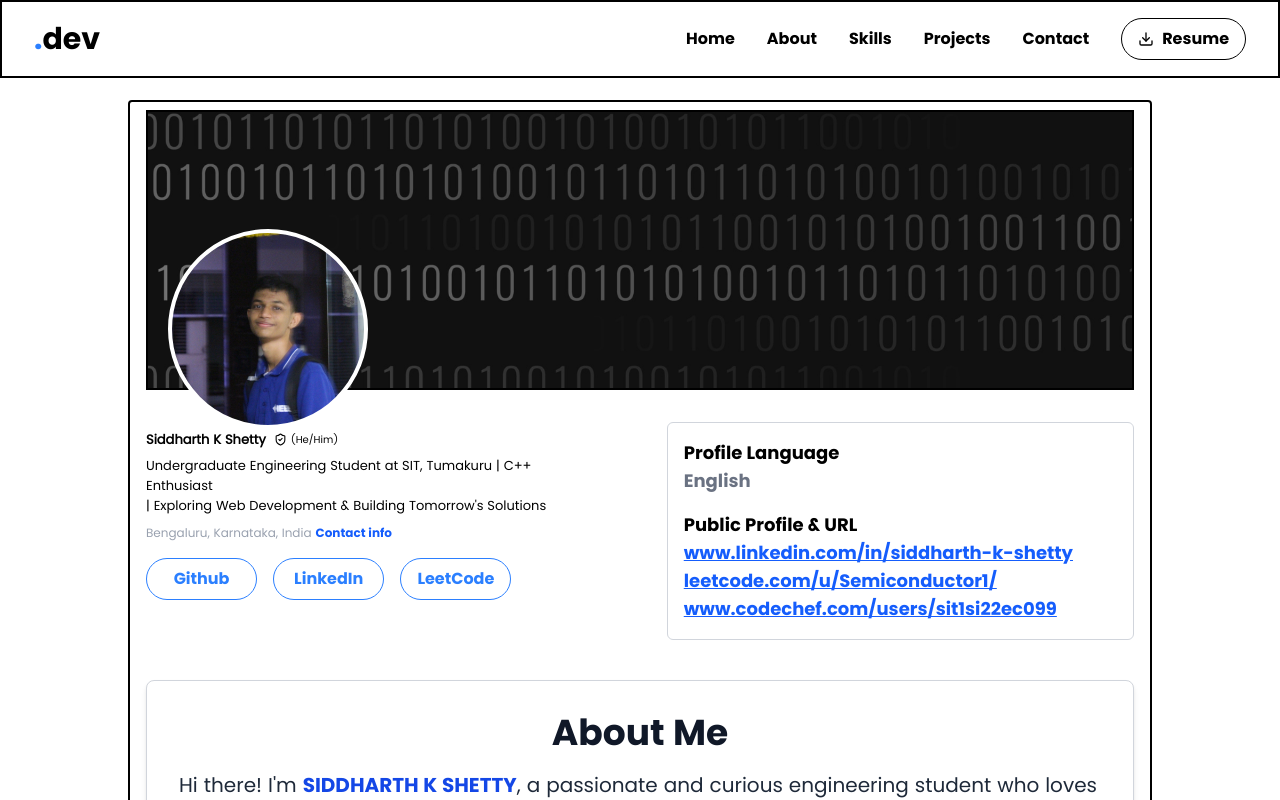
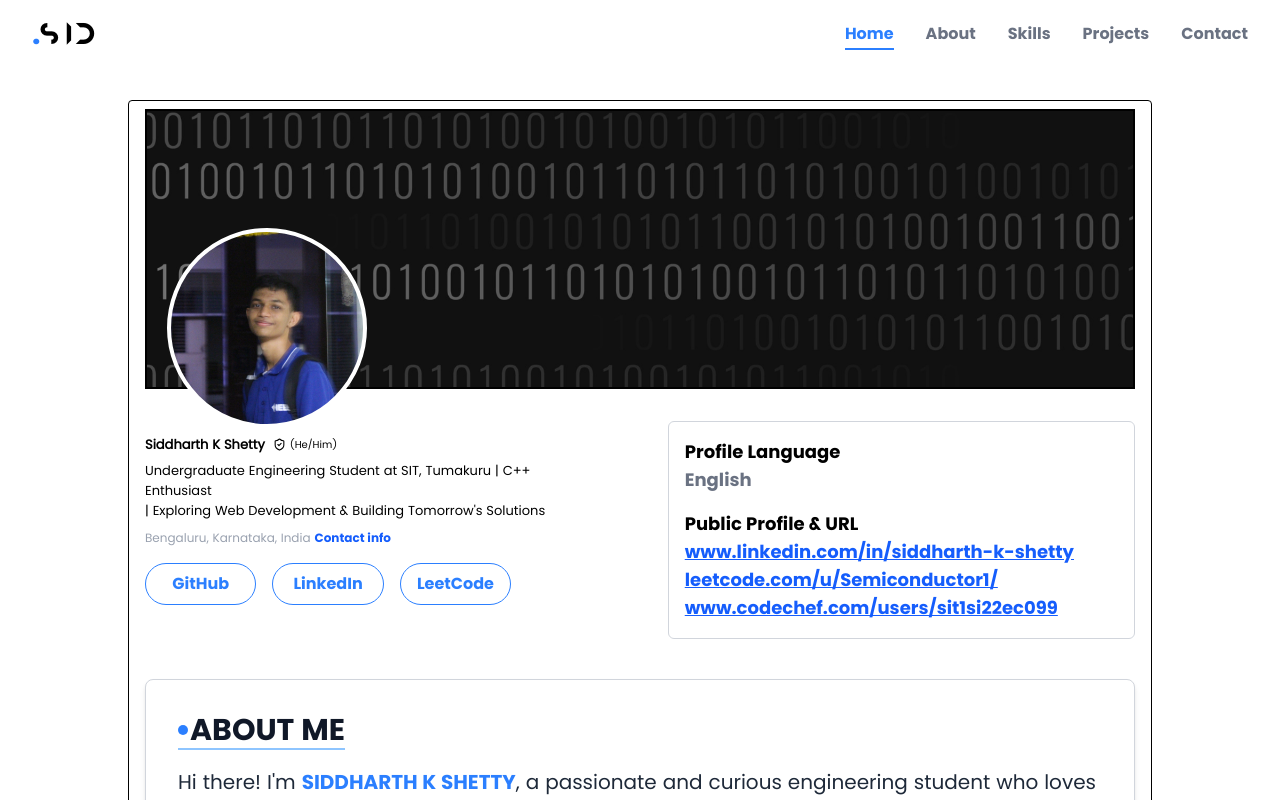
Before and after one commit to SHETTYKSIDDHARTH/PortfolioBeta, a React (Vite) app: page / in a window 1280 px wide. Shown: the top 800 px of the page. Built offline with nearby package versions, Linux system fonts and the light colour scheme.

Commit message:
One Final Push

```diff
--- a/src/Components/About.jsx
+++ b/src/Components/About.jsx
@@ -3,12 +3,20 @@ import React from 'react';
 const About = () => {
   return (
     <section className="bg-white text-gray-800 p-4 sm:p-6 md:p-8 rounded-lg shadow-md max-w-full sm:max-w-4xl mx-auto my-10 border border-gray-300 overflow-hidden min-w-full">
-      <h2 className="text-2xl sm:text-3xl md:text-4xl font-semibold mb-4 text-center text-gray-900">About Me</h2>
+      <div className="flex justify-start">
+      <h2 className="text-3xl sm:text-3xl md:text-3xl font-semibold mb-4 text-center text-gray-900 inline-block border-b-2 border-blue-300 relative pl-3 group">
+  <div className="absolute left-0 top-1/2 transform -translate-y-1/2 bg-blue-500 w-2.5 h-2.5 rounded-full group-hover:scale-110 group-hover:bg-orange-500 transition-all duration-300"></div>
+  ABOUT ME
+</h2>
+
+
+</div>
+
       <p className="text-base sm:text-lg md:text-xl leading-relaxed">
-        Hi there! I'm <span className="font-medium text-blue-700">SIDDHARTH K SHETTY</span>, a passionate and curious engineering student who loves turning ideas into reality through technology. Whether it’s coding efficient algorithms, building innovative projects, or exploring new tools, I’m always eager to learn and grow.
+        Hi there! I'm <span className="font-medium text-blue-500">SIDDHARTH K SHETTY</span>, a passionate and curious engineering student who loves turning ideas into reality through technology. Whether it’s coding efficient algorithms, building innovative projects, or exploring new tools, I’m always eager to learn and grow.
       </p>
       <p className="text-base sm:text-lg md:text-xl leading-relaxed mt-4">
-        My interests span <span className="font-medium">web development, problem-solving,</span> and emerging technologies like <span className="font-medium">AI</span> and <span className="font-medium">IoT</span>. I enjoy creating projects that not only solve real-world problems but also have a lasting impact. Along the way, I’ve gained hands-on experience with tools like <span className="font-medium">C++, Python,</span> and <span className="font-medium">React</span>, and I’m constantly pushing myself to improve.
+        My interests span <span className="font-medium">web development, problem-solving,</span> and emerging technologies like <span className="font-medium">AI</span>. I enjoy creating projects that not only solve real-world problems but also have a lasting impact. Along the way, I’ve gained hands-on experience with tools like C++, Python, and React, and I’m constantly pushing myself to improve.
       </p>
       <p className="text-base sm:text-lg md:text-xl leading-relaxed mt-4">
         I believe in <span className="font-medium">continuous learning</span> and <span className="font-medium">collaboration</span>, striving to make a difference through creativity and innovation.
--- a/src/Components/HeroContent.jsx
+++ b/src/Components/HeroContent.jsx
@@ -1,12 +1,18 @@
-import React from "react";
+import React, { useState } from "react";
 import { LuShieldCheck } from "react-icons/lu";
 import { Link } from "react-router-dom";
+import { AiOutlineClose } from "react-icons/ai";
 
 const HeroContent = () => {
+  const [isModalOpen, setModalOpen] = useState(false);
+
+  const openModal = () => setModalOpen(true);
+  const closeModal = () => setModalOpen(false);
+
   return (
-    <div className="w-full sm:w-[90%] md:w-[70%] lg:w-[50%] xl:w-[45%] mt-6 sm:mt-8 md:mt-[10%] lg:mt-0 xl:mt-[-3%] text-black">
+    <div className="w-full sm:w-[90%] md:w-[70%] lg:w-[50%] xl:w-[45%] mt-6 sm:mt-[-5%] md:mt-[-5%] lg:mt-0 xl:mt-[-3%] text-black relative">
       {/* Name and Pronouns */}
-      <h1 className="flex flex-wrap items-center text-xl sm:text-2xl lg:text-3xl font-semibold">
+      <h1 className="flex flex-wrap items-center text-xl sm:text-2xl lg:text-3xl font-semibold mt-3">
         Siddharth K Shetty
         <span className="ml-2">
           <LuShieldCheck />
@@ -23,23 +29,99 @@ const HeroContent = () => {
       {/* Location and Contact */}
       <p className="font-thin text-[10px] sm:text-[12px] text-gray-400 mt-2">
         Bengaluru, Karnataka, India
-        <Link to={"/contact"} className="font-thin text-blue-600 ml-1">
+        <span
+          onClick={openModal}
+          className="font-thin text-blue-600 ml-1 cursor-pointer"
+        >
           Contact info
-        </Link>
+        </span>
       </p>
 
       {/* Buttons */}
-      <div className="flex flex-wrap justify-start items-center space-x-2 sm:space-x-4 mt-4">
-        <button className="bg-transparent border border-blue-500 text-blue-500 px-3 py-2 sm:px-4 sm:py-2 rounded-3xl hover:bg-blue-600 hover:text-white transition duration-500 hover:border-black w-[45%] sm:w-[30%] lg:w-[25%]">
-          Github
+      <div className="flex flex-wrap justify-start items-center gap-2 sm:gap-4 mt-4">
+      <a
+  href="https://github.com/SHETTYKSIDDHARTH"
+  target="_blank"
+  rel="noopener noreferrer"
+  className="w-full xs:w-[48%] sm:w-[30%] lg:w-[25%]"
+>
+  <button className="bg-transparent border border-blue-500 text-blue-500 px-3 py-2 sm:px-4 sm:py-2 rounded-3xl hover:bg-blue-600 hover:text-white transition duration-500 hover:border-black w-full">
+    GitHub
+  </button>
+</a>
+
+        <a
+  href="https://www.linkedin.com/in/siddharth-k-shetty/"
+  target="_blank"
+  rel="noopener noreferrer"
+  className="w-full xs:w-[48%] sm:w-[30%] lg:w-[25%]"
+>
+  <button className="bg-transparent border border-blue-500 text-blue-500 px-3 py-2 sm:px-4 sm:py-2 rounded-3xl hover:bg-blue-600 hover:text-white transition duration-500 hover:border-black w-full">
+    LinkedIn
+  </button>
+</a>
+
+<a
+  href="https://leetcode.com/u/Semiconductor1/"
+  target="_blank"
+  rel="noopener noreferrer"
+  className="w-full xs:w-[48%] sm:w-[30%] lg:w-[25%]"
+>
+  <button className="bg-transparent border border-blue-500 text-blue-500 px-3 py-2 sm:px-4 sm:py-2 rounded-3xl hover:bg-blue-600 hover:text-white transition duration-500 hover:border-black w-full">
+    LeetCode
+  </button>
+</a>
+
+      </div>
+
+      {/* Modal */}
+      <div
+        className={`fixed left-1/2 transform -translate-x-1/2 w-[90%] sm:w-[60%] md:w-[50%] lg:w-[40%] bg-white rounded-lg p-6 shadow-lg z-50 transition-all duration-500 ${
+          isModalOpen ? "top-[40%]" : "-top-full"
+        }`}
+        style={{ zIndex: 1050 }}
+      >
+        {/* Close Button */}
+        <button
+          className="absolute top-2 right-2 text-gray-500 hover:text-gray-800 transition duration-300 hover:cursor-pointer"
+          onClick={closeModal}
+        >
+          <AiOutlineClose size={20} />
         </button>
-        <button className="bg-transparent border border-blue-500 text-blue-500 px-3 py-2 sm:px-4 sm:py-2 rounded-3xl hover:bg-blue-600 hover:text-white transition duration-500 hover:border-black w-[45%] sm:w-[30%] lg:w-[25%]">
-          LinkedIn
-        </button>
-        <button className="bg-transparent border border-blue-500 text-blue-500 px-3 py-2 sm:px-4 sm:py-2 rounded-3xl hover:bg-blue-600 hover:text-white transition duration-500 hover:border-black w-[45%] sm:w-[30%] lg:w-[25%]">
-          LeetCode
-        </button>
+
+        {/* Modal Content */}
+        <h2 className="text-xl font-semibold mb-4">Contact Info</h2>
+        <div className="space-y-4">
+          <p>
+            <strong>LinkedIn:</strong>{" "}
+            <a
+              href="https://linkedin.com/in/siddharth-k-shetty"
+              target="_blank"
+              rel="noopener noreferrer"
+              className="text-blue-600 underline"
+            >
+              linkedin.com/in/siddharth-k-shetty
+            </a>
+          </p>
+          <p>
+            <strong>Email:</strong>{" "}
+            <a
+              href="mailto:shettysiddharth2k05@gmail.com"
+              className="text-blue-600 underline"
+            >
+              shettysiddharth2k05@gmail.com
+            </a>
+          </p>
+        </div>
       </div>
+
+      {/* Background Overlay */}
+      {isModalOpen && (
+        <div
+          className="fixed inset-0 bg-black/30 z-40" // Slightly transparent black using Tailwind's utility
+          onClick={closeModal}
+        ></div>
+      )}
     </div>
   );
 };
--- a/src/Components/Home.jsx
+++ b/src/Components/Home.jsx
@@ -7,7 +7,7 @@ import Contact from './Contact';
 
 const Home = () => {
   return (
-    <div className="mt-25 w-full max-w-screen-lg mx-auto h-fit text-black border-2 overflow-x-hidden px-4 py-2 sm:px-4 bg-white rounded-sm mb-2.5">
+    <div className="mt-25 w-full max-w-screen-lg min-w-screen-[90%] mx-auto h-fit lg:border md:border-2 text-black overflow-x-hidden px-4 py-2 sm:px-4 bg-white rounded-sm mb-2.5">
       <div id="home">
         <Hero />
       </div>
--- a/src/Components/Navbar.jsx
+++ b/src/Components/Navbar.jsx
@@ -1,252 +1,105 @@
-// import React, { useState, useRef, useEffect } from 'react';
-// import { Link } from 'react-router-dom';
-// import { Menu, X, Download } from 'lucide-react';
-
-// const Navbar = () => {
-//   const [isMenuOpen, setIsMenuOpen] = useState(false);
-//   const [menuHeight, setMenuHeight] = useState(0);
-//   const menuRef = useRef(null);
-
-//   const navLinks = [
-//     { href: '/', label: 'Home' },
-//     { href: '/about', label: 'About' },
-
-//     { href: '/skill', label: 'Skills' },
-//     { href: '/project', label: 'Projects' },
-//     { href: '/contact', label: 'Contact' }
-//   ];
-
-//   // Calculate menu height dynamically
-//   useEffect(() => {
-//     if (isMenuOpen && menuRef.current) {
-//       setMenuHeight(menuRef.current.scrollHeight); // Set to the actual height of the content
-//     } else {
-//       setMenuHeight(0); // Collapse the menu
-//     }
-//   }, [isMenuOpen]);
-
-//   return (
-//     <nav className="fixed top-0 left-0 right-0 z-50 border-2 border-white bg-white text-black">
-//       <div className="max-w-7xl mx-auto px-4 sm:px-6 lg:px-8">
-//         <div className="relative py-4 flex items-center justify-between">
-//           {/* Logo */}
-//           <div className="text-3xl font-bold text-black">
-//             <span className="text-purple-500">.</span>dev
-//           </div>
-
-//           {/* Desktop Navigation */}
-//           <div className="hidden md:flex space-x-8 items-center">
-//             {navLinks.map((link) => (
-//               <Link
-//                 key={link.href}
-//                 to={link.href}
-//                 className="text-gray-300 hover:text-black transition-colors duration-300 relative group"
-//               >
-//                 {link.label}
-//                 <span
-//                   className="absolute -bottom-1 left-0 w-0 h-0.5 bg-purple-500 transition-all duration-300 group-hover:w-full"
-//                 />
-//               </Link>
-//             ))}
-//             <Link
-//               to="/resume"
-//               className="flex items-center bg-purple-500 text-black px-4 py-2 rounded-full hover:bg-purple-600 transition-colors duration-300"
-//             >
-//               <Download className="mr-2 h-4 w-4" />
-//               Resume
-//             </Link>
-//           </div>
-
-//           {/* Mobile Menu Toggle */}
-//           <div className="md:hidden">
-//             <button
-//               onClick={() => setIsMenuOpen(!isMenuOpen)}
-//               className="text-black hover:text-purple-500 transition-colors duration-300 z-50 relative"
-//             >
-//               {isMenuOpen ? <X size={24} /> : <Menu size={24} />}
-//             </button>
-//           </div>
-//         </div>
-//       </div>
-
-//       {/* Mobile Menu with Line Between Items */}
-//       <div
-//         className="overflow-hidden transition-all duration-500 ease-in-out"
-//         style={{ height: `${menuHeight}px` }}
-//       >
-//         <div ref={menuRef} className="bg-white text-black">
-//           <div className="flex flex-col items-center py-8 space-y-8">
-//             {navLinks.map((link) => (
-//               <Link
-//                 key={link.href}
-//                 to={link.href}
-//                 className="block text-2xl hover:text-purple-500 transition-colors duration-300 transform hover:scale-110 border-b border-gray-500 py-2"
-//               >
-//                 {link.label}
-//               </Link>
-//             ))}
-//             <Link
-//               to="/resume"
-//               className="flex items-center justify-center text-2xl hover:text-purple-500 transition-colors duration-300 transform hover:scale-110 border-b border-gray-500 py-2"
-//             >
-//               <Download className="mr-4 h-6 w-6" />
-//               Resume
-//             </Link>
-//           </div>
-//         </div>
-//       </div>
-//     </nav>
-//   );
-// };
-
-// export default Navbar;
-
-
-// import React, { useState, useRef, useEffect } from 'react';
-// import { Link, useLocation } from 'react-router-dom';
-// import { Menu, X, Download } from 'lucide-react';
-
-// const Navbar = () => {
-//   const [isMenuOpen, setIsMenuOpen] = useState(false);
-//   const [menuHeight, setMenuHeight] = useState(0);
-//   const menuRef = useRef(null);
-//   const location = useLocation(); // To get the current location/path
-
-//   const navLinks = [
-//     { href: '/', label: 'Home' },
-//     { href: '/about', label: 'About' },
-//     { href: '/skill', label: 'Skills' },
-//     { href: '/project', label: 'Projects' },
-//     { href: '/contact', label: 'Contact' }
-//   ];
-
-//   // Calculate menu height dynamically
-//   useEffect(() => {
-//     if (isMenuOpen && menuRef.current) {
-//       setMenuHeight(menuRef.current.scrollHeight); // Set to the actual height of the content
-//     } else {
-//       setMenuHeight(0); // Collapse the menu
-//     }
-//   }, [isMenuOpen]);
-
-//   return (
-//     <nav className="fixed top-0 left-0 right-0 z-50 border-2 border-black bg-white text-black">
-//       <div className="max-w-7xl mx-auto px-4 sm:px-6 lg:px-8">
-//         <div className="relative py-4 flex items-center justify-between">
-//           {/* Logo */}
-//           <div className="text-3xl font-bold text-black">
-//             <span className="text-blue-500">.</span>dev
-//           </div>
-
-//           {/* Desktop Navigation */}
-//           <div className="hidden md:flex space-x-8 items-center">
-//             {navLinks.map((link) => (
-//               <Link
-//                 key={link.href}
-//                 to={link.href}
-//                 className={`text-black  transition-colors duration-300 relative group ${
-//                   location.pathname === link.href ? 'text-black' : 'text-slate-400'
-//                 }`}
-//               >
-//                 {link.label}
-//                 <span
-//                   className="absolute -bottom-1 left-0 w-0 h-0.5 bg-black transition-all duration-300 group-hover:w-full"
-//                 />
-//               </Link>
-//             ))}
-//             <Link
-//               to="/resume"
-//               className="flex items-center bg-white border border-black text-black px-4 py-2 rounded-full hover:bg-blue-500 hover:text-white transition-colors duration-800"
-//             >
-//               <Download className="mr-2 h-4 w-4" />
-//               Resume
-//             </Link>
-//           </div>
-
-//           {/* Mobile Menu Toggle */}
-//           <div className="md:hidden">
-//             <button
-//               onClick={() => setIsMenuOpen(!isMenuOpen)}
-//               className="text-black hover:text-purple-500 transition-colors duration-300 z-50 relative"
-//             >
-//               {isMenuOpen ? <X size={24} /> : <Menu size={24} />}
-//             </button>
-//           </div>
-//         </div>
-//       </div>
-
-//       {/* Mobile Menu with Line Between Items */}
-//       <div
-//         className="overflow-hidden transition-all duration-500 ease-in-out"
-//         style={{ height: `${menuHeight}px` }}
-//       >
-//         <div ref={menuRef} className="bg-white text-black">
-//           <div className="flex flex-col items-center py-8 space-y-8">
-//             {navLinks.map((link) => (
-//               <Link
-//                 key={link.href}
-//                 to={link.href}
-//                 className={`block text-2xl hover:text-purple-500 transition-colors duration-300 transform hover:scale-110 border-b border-gray-500 py-2 ${
-//                   location.pathname === link.href ? 'text-black' : 'text-slate-400'
-//                 }`}
-//               >
-//                 {link.label}
-//               </Link>
-//             ))}
-//             <Link
-//               to="/resume"
-//               className="flex items-center justify-center text-2xl hover:text-purple-500 transition-colors duration-300 transform hover:scale-110 border-b border-gray-500 py-2"
-//             >
-//               <Download className="mr-4 h-6 w-6" />
-//               Resume
-//             </Link>
-//           </div>
-//         </div>
-//       </div>
-//     </nav>
-//   );
-// };
-
-// export default Navbar;
-
-
-import React, { useState, useRef, useEffect } from 'react';
+import React, { useState, useEffect, useRef } from 'react';
 import { Menu, X, Download } from 'lucide-react';
 
 const Navbar = () => {
   const [isMenuOpen, setIsMenuOpen] = useState(false);
-  const [menuHeight, setMenuHeight] = useState(0);
+  const [activeSection, setActiveSection] = useState('home'); // Track active section
   const menuRef = useRef(null);
 
-  // Calculate menu height dynamically
+  // Section refs
+  const homeRef = useRef(null);
+  const aboutRef = useRef(null);
+  const skillsRef = useRef(null);
+  const projectsRef = useRef(null);
+  const contactRef = useRef(null);
+
+  // Sections object to match active state
+  const sections = {
+    home: homeRef,
+    about: aboutRef,
+    skills: skillsRef,
+    projects: projectsRef,
+    contact: contactRef,
+  };
+
+  // IntersectionObserver to track which section is in view
   useEffect(() => {
-    if (isMenuOpen && menuRef.current) {
-      setMenuHeight(menuRef.current.scrollHeight); // Set to the actual height of the content
-    } else {
-      setMenuHeight(0); // Collapse the menu
-    }
-  }, [isMenuOpen]);
+    const options = {
+      rootMargin: '0px',
+      threshold: 0.5, // Trigger when 50% of the section is visible
+    };
+
+    const observer = new IntersectionObserver((entries) => {
+      entries.forEach((entry) => {
+        if (entry.isIntersecting) {
+          setActiveSection(entry.target.id); // Set active section based on id
+        }
+      });
+    }, options);
+
+    Object.values(sections).forEach((sectionRef) => {
+      if (sectionRef.current) {
+        observer.observe(sectionRef.current);
+      }
+    });
+
+    return () => {
+      // Clean up observer when component unmounts
+      Object.values(sections).forEach((sectionRef) => {
+        if (sectionRef.current) {
+          observer.unobserve(sectionRef.current);
+        }
+      });
+    };
+  }, []);
+
+  const navLinks = [
+    { href: '#home', label: 'Home' },
+    { href: '#about', label: 'About' },
+    { href: '#skills', label: 'Skills' },
+    { href: '#projects', label: 'Projects' },
+    { href: '#contact', label: 'Contact' },
+  ];
 
   return (
-    <nav className="fixed top-0 left-0 right-0 z-50 border-2 border-black bg-white text-black overflow-x-hidden">
+    <nav className="fixed top-0 left-0 right-0 z-50 bg-white text-black overflow-x-hidden">
       <div className="max-w-full mx-auto px-4 sm:px-6 lg:px-8">
         <div className="relative py-4 flex items-center justify-between">
           {/* Logo */}
           <div className="text-3xl font-bold text-black">
-            <span className="text-blue-500">.</span>dev
+            <span className="text-blue-500 name">.</span><h4 className="inline text-[25px]">S I D</h4>
           </div>
 
           {/* Desktop Navigation */}
           <div className="hidden md:flex space-x-8 items-center">
-            <a href="#home" className="text-black hover:text-blue-500 transition-colors duration-300">Home</a>
-            <a href="#about" className="text-black hover:text-blue-500 transition-colors duration-300">About</a>
-            <a href="#skills" className="text-black hover:text-blue-500 transition-colors duration-300">Skills</a>
-            <a href="#projects" className="text-black hover:text-blue-500 transition-colors duration-300">Projects</a>
-            <a href="#contact" className="text-black hover:text-blue-500 transition-colors duration-300">Contact</a>
-            <a href="/resume" className="flex items-center bg-white border border-black text-black px-4 py-2 rounded-full hover:bg-blue-500 hover:text-white transition-colors duration-800">
+            {navLinks.map((link) => (
+              <a
+                key={link.href}
+                href={link.href}
+                className={`relative text-black transition-colors duration-300 ${
+                  activeSection === link.href.slice(1) ? 'text-blue-500' : 'text-gray-500'
+                }`}
+                onClick={(e) => {
+                  setActiveSection(link.href.slice(1));
+                  e.preventDefault();
+                  document.querySelector(link.href).scrollIntoView({
+                    behavior: 'smooth',
+                  });
+                }}
+              >
+                {link.label}
+                <span
+                  className={`absolute -bottom-1 left-0 w-0 h-0.5 transition-all duration-300 ${
+                    activeSection === link.href.slice(1) ? 'bg-blue-500 w-full' : 'bg-transparent'
+                  }`}
+                />
+              </a>
+            ))}
+            {/* Uncomment if you want to add Resume button */}
+            {/* <a href="/resume" className="flex items-center bg-white border border-black text-black px-4 py-2 rounded-full hover:bg-blue-500 hover:text-white transition-colors duration-800">
               <Download className="mr-2 h-4 w-4" />
               Resume
-            </a>
+            </a> */}
           </div>
 
           {/* Mobile Menu Toggle */}
@@ -261,19 +114,33 @@ const Navbar = () => {
         </div>
       </div>
 
-      {/* Mobile Menu with Line Between Items */}
-      <div className="overflow-hidden transition-all duration-500 ease-in-out" style={{ height: `${menuHeight}px` }}>
+      {/* Mobile Menu */}
+      <div className="overflow-hidden transition-all duration-500 ease-in-out" style={{ height: `${isMenuOpen ? 'auto' : 0}` }}>
         <div ref={menuRef} className="bg-white text-black">
           <div className="flex flex-col items-center py-8 space-y-8">
-            <a href="#home" className="block text-2xl hover:text-purple-500 transition-colors duration-300">Home</a>
-            <a href="#about" className="block text-2xl hover:text-purple-500 transition-colors duration-300">About</a>
-            <a href="#skills" className="block text-2xl hover:text-purple-500 transition-colors duration-300">Skills</a>
-            <a href="#projects" className="block text-2xl hover:text-purple-500 transition-colors duration-300">Projects</a>
-            <a href="#contact" className="block text-2xl hover:text-purple-500 transition-colors duration-300">Contact</a>
-            <a href="/resume" className="flex items-center justify-center text-2xl hover:text-purple-500 transition-colors duration-300">
+            {navLinks.map((link) => (
+              <a
+                key={link.href}
+                href={link.href}
+                className={`block text-2xl hover:text-purple-500 transition-colors duration-300 transform hover:scale-110 border-b border-gray-500 py-2 ${
+                  activeSection === link.href.slice(1) ? 'text-blue-500' : 'text-gray-500'
+                }`}
+                onClick={(e) => {
+                  setActiveSection(link.href.slice(1));
+                  e.preventDefault();
+                  document.querySelector(link.href).scrollIntoView({
+                    behavior: 'smooth',
+                  });
+                }}
+              >
+                {link.label}
+              </a>
+            ))}
+            {/* Uncomment if you want to add Resume button */}
+            {/* <a href="/resume" className="flex items-center justify-center text-2xl hover:text-purple-500 transition-colors duration-300 transform hover:scale-110 border-b border-gray-500 py-2">
               <Download className="mr-4 h-6 w-6" />
               Resume
-            </a>
+            </a> */}
           </div>
         </div>
       </div>
--- a/src/Components/Projects.jsx
+++ b/src/Components/Projects.jsx
@@ -4,7 +4,7 @@ const Projects = () => {
   return (
     <div className="flex items-center justify-center min-h-screen bg-gray-100 p-8">
       <div className="text-center bg-white p-8 rounded-lg shadow-lg w-full sm:w-96">
-        <h2 className="text-2xl font-semibold text-gray-800 mb-4 animate-bounce">
+        <h2 className="text-3xl font-semibold text-gray-800 mb-4 animate-bounce">
           PROJECT
         </h2>
         <p className="text-gray-600">Projects section is under construction. Stay tuned!</p>
--- a/src/index.css
+++ b/src/index.css
@@ -6,6 +6,10 @@
 @font-face {
     font-family: poppinsregular;
     src: url(./assets/Poppins-Regular.ttf);
+}
+@font-face {
+    font-family: anurati;
+    src: url(./assets/Anurati-Regular.otf);
 }
 *{
     font-family: poppins;
@@ -19,7 +23,23 @@ body,html{
 
 
 }
+h4{
+font-family: anurati;
+/* font-size: 30px; */
+  }
+/* Style for the custom scrollbar */
+::-webkit-scrollbar {
+    width: 5px; /* Width of the scrollbar */
+}
 
+::-webkit-scrollbar-thumb {
+    background-color: #4298df; /* Blue color */
+    border-radius: 5px; /* Optional, for rounded edges */
+}
+
+::-webkit-scrollbar-track {
+    background: transparent; /* Track background color */
+}
 
 h1{
     font-family:poppinsregular ;
```
Also changed, not shown: src/Components/Contact.jsx (+20 -17 lines), src/Components/Skills.jsx (+8 -5 lines).
